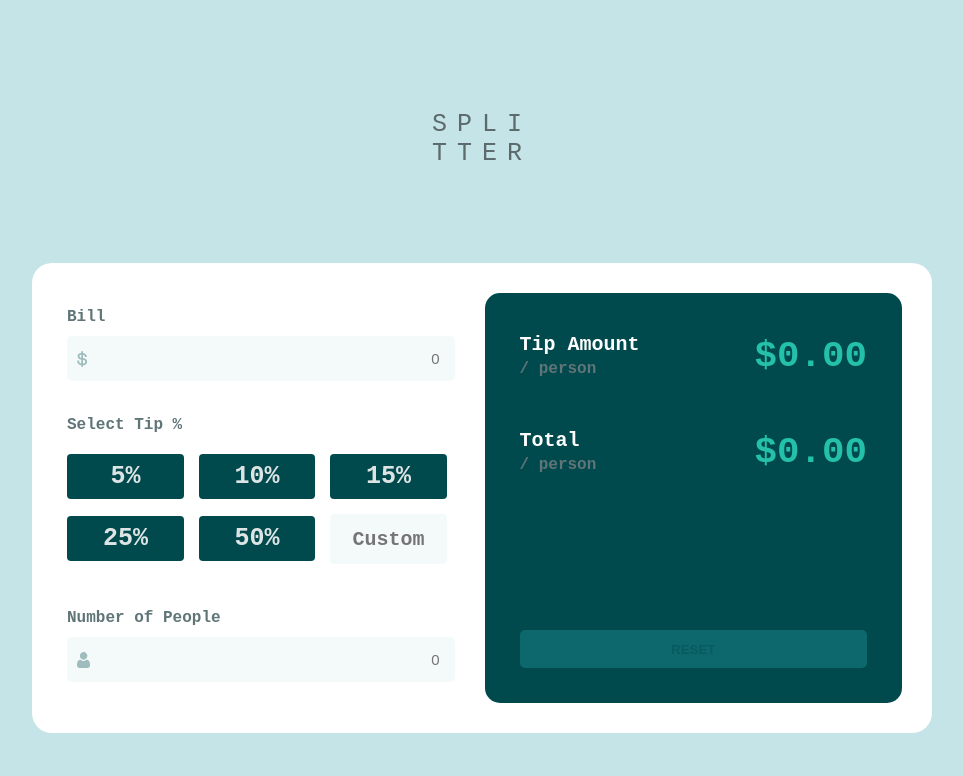
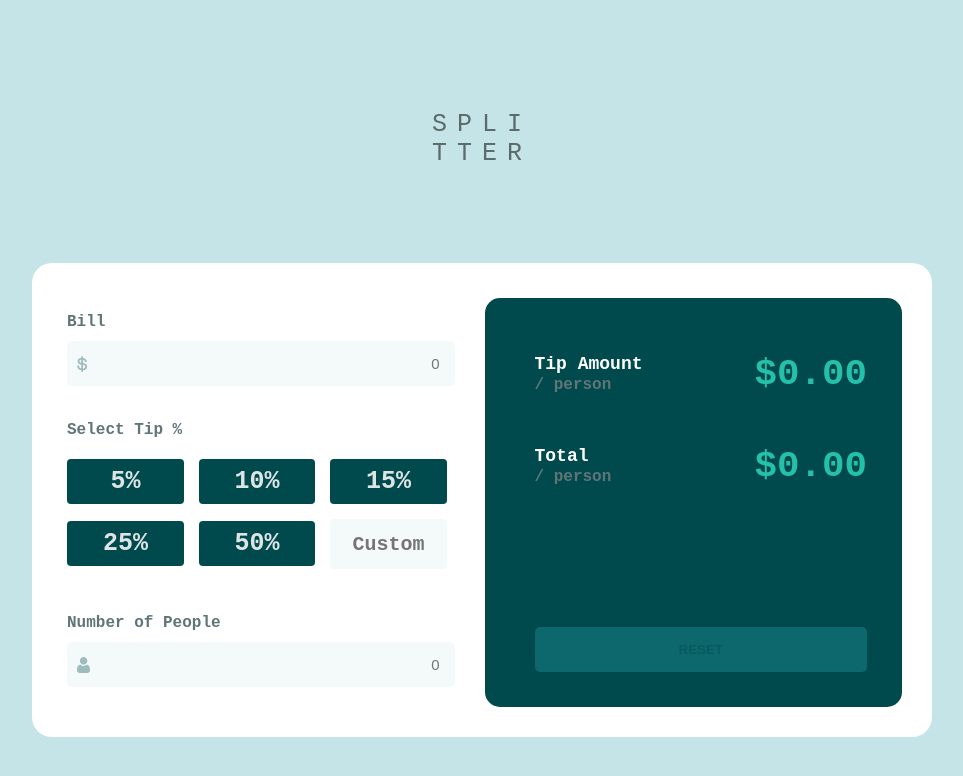
Before and after one commit to babi-nos/challenge-tip-calculator, a plain HTML site: page index.html in a window 1280 px wide. Shown: the whole page, without its empty margins (158-1121 px from the left). Drawn offline with Linux system fonts and the light colour scheme.

Commit message:
Add files via upload
Challenge 3 tip calculator try 6

```diff
--- a/index.css
+++ b/index.css
@@ -64,7 +64,7 @@ body {
     margin-top: 95px;
     display: flex;
     flex-wrap: wrap;
-    padding: 30px 30px 30px 35px;
+    padding: 35px 30px 30px 35px;
     border-radius: 20px;
 }
 
@@ -211,7 +211,7 @@ body {
     flex-basis: 50%;
     background: hsl(183, 100%, 15%);
     border-radius: 15px;
-    padding: 40px 35px 35px 35px;
+    padding: 55px 35px 35px 50px;
 }
 
 .tip-amount,
@@ -230,7 +230,7 @@ body {
 }
 
 .right p {
-    font-size: 20px;
+    font-size: 18px;
 }
 
 .right p span {
@@ -247,9 +247,9 @@ body {
 .right #resetBtn {
     border: none;
     background: #0D686D;
-    margin: 105px 0 0 0;
+    margin: 90px 0 0 0;
     width: 100%;
-    height: 38px;
+    height: 45px;
     font-weight: 900;
     color: hsla(183, 100%, 15%, 0.39);
     border-radius: 5px;
```
